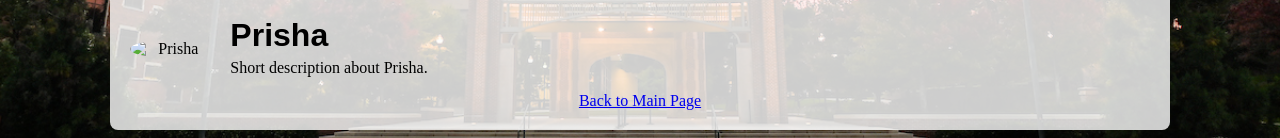
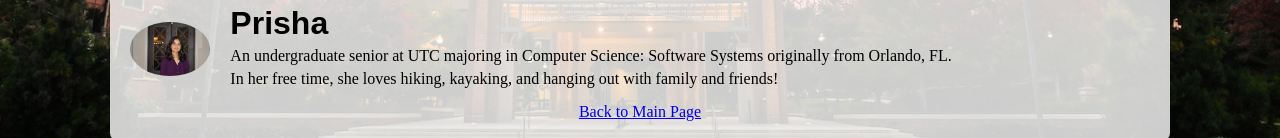
Before and after one commit to summerolmstead/Rate-My-City-App, a plain HTML site: page MeetTheCreators.html in a window 1280 px wide. Shown: the part 565-703 px from the top of the page. Drawn offline with Linux system fonts and the light colour scheme.

Commit message:
Added my picture and description!

```diff
--- a/MeetTheCreators.html
+++ b/MeetTheCreators.html
@@ -99,10 +99,11 @@
         </div>
 
         <div class="person">
-            <img src="prisha.png" alt="Prisha"> <!-- path to Prisha's image  put in ltr-->
+            <img src="Prisha.jpeg" alt="Prisha"> <!-- path to Prisha's image  put in ltr-->
             <div class="person-info">
                 <h1>Prisha</h1>
-                <p>Short description about Prisha.</p>
+                <p>An undergraduate senior at UTC majoring in Computer Science: Software Systems originally from Orlando, FL. </p>
+                <p>In her free time, she loves hiking, kayaking, and hanging out with family and friends!</p>
             </div>
         </div>
         <a href="OriginalWebPage.html" class="back-link">Back to Main Page</a> <!-- back to main page to return to app :) -->
```
Also changed, not shown: Prisha.jpeg (added).
